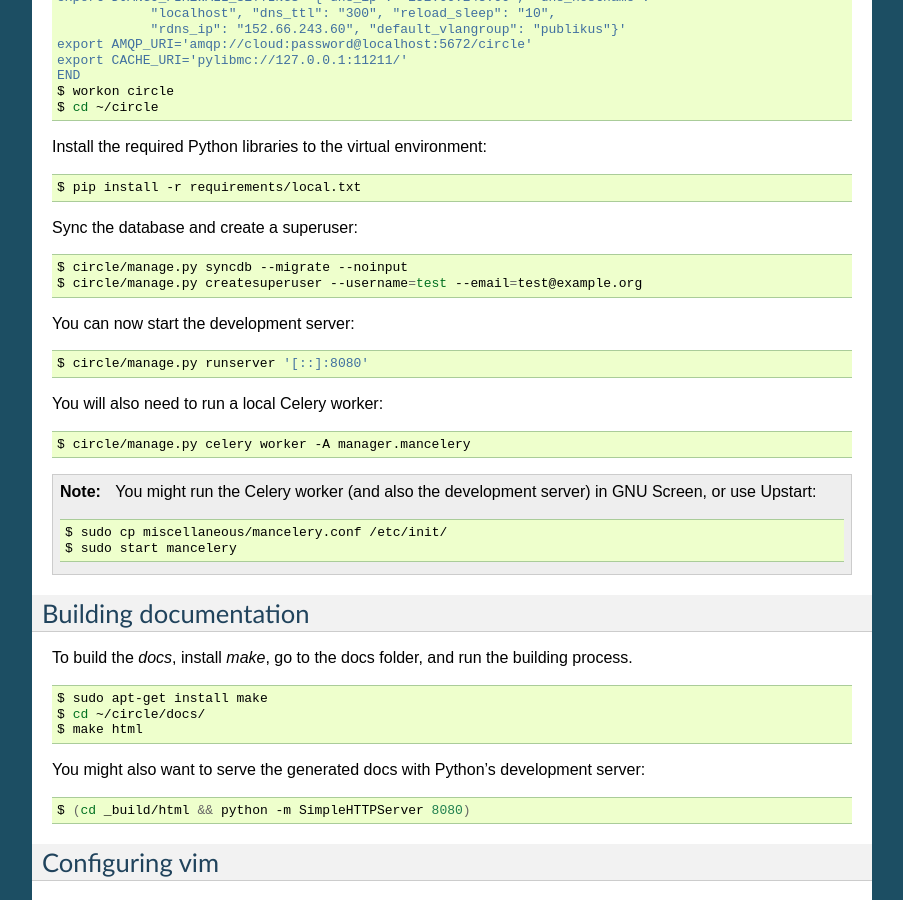
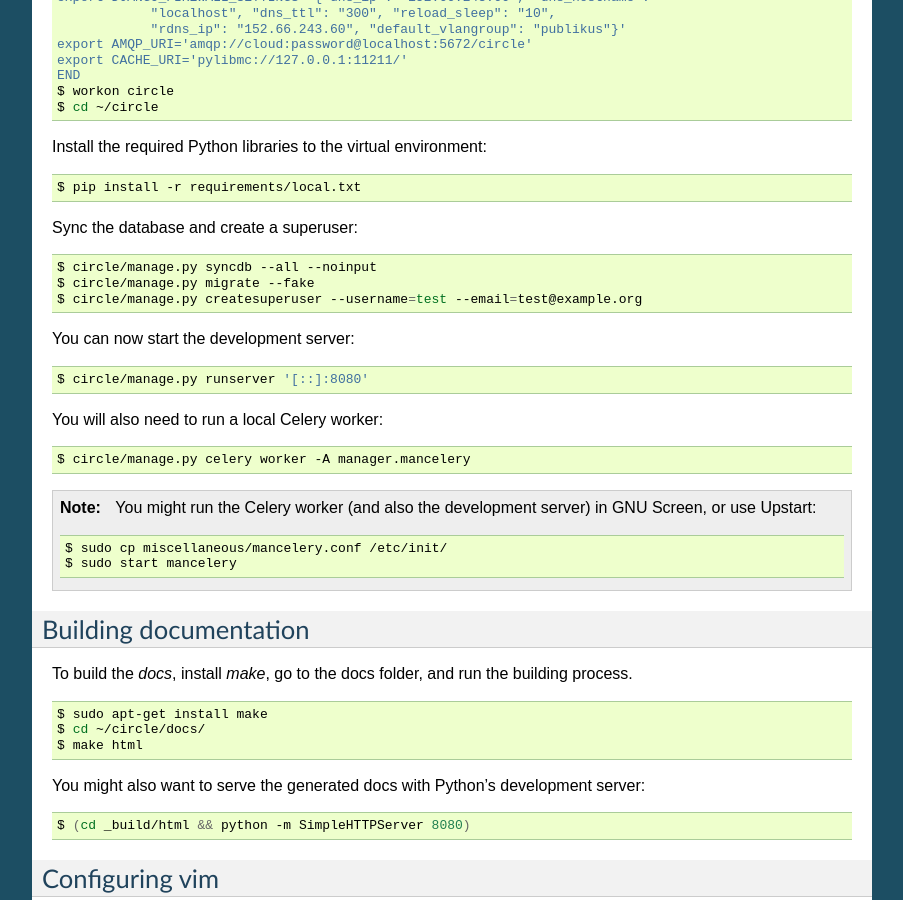
Before and after one commit to NeoCIRCLE/neocircle, a Sphinx documentation site: the page built from docs/install.rst, in a window 1280 px wide and 900 px high, scrolled down 2052 px. Shown: the whole window, without its empty margins (198-1101 px from the left). Built offline with Sphinx 7.4.7, drawn with Linux system fonts in a browser that asks for light colours.

Commit message:
docs: use syncdb --all and migrate --fake to init db

```diff
--- a/docs/install.rst
+++ b/docs/install.rst
@@ -129,7 +129,8 @@ Install the required Python libraries to the virtual environment::
 
 Sync the database and create a superuser::
 
-  $ circle/manage.py syncdb --migrate --noinput
+  $ circle/manage.py syncdb --all --noinput
+  $ circle/manage.py migrate --fake
   $ circle/manage.py createsuperuser --username=test --email=test@example.org
 
 You can now start the development server::
```
